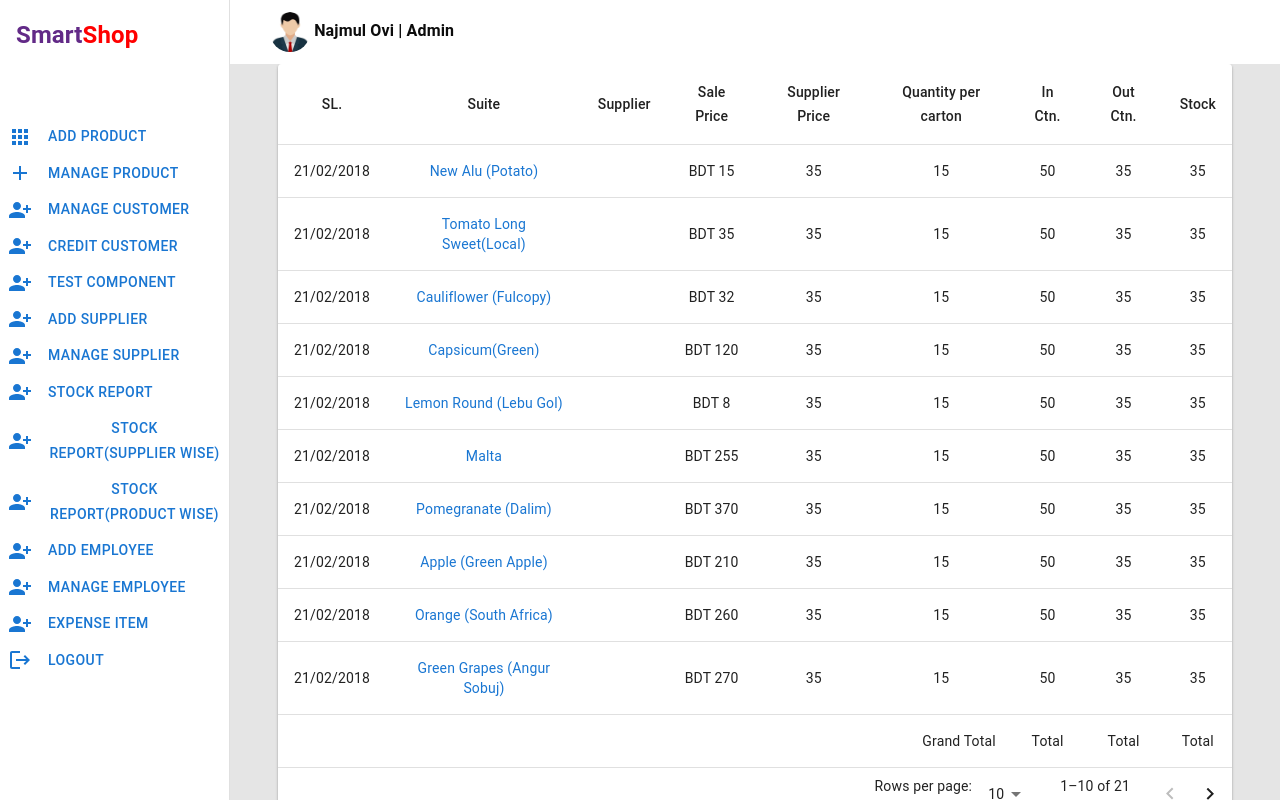
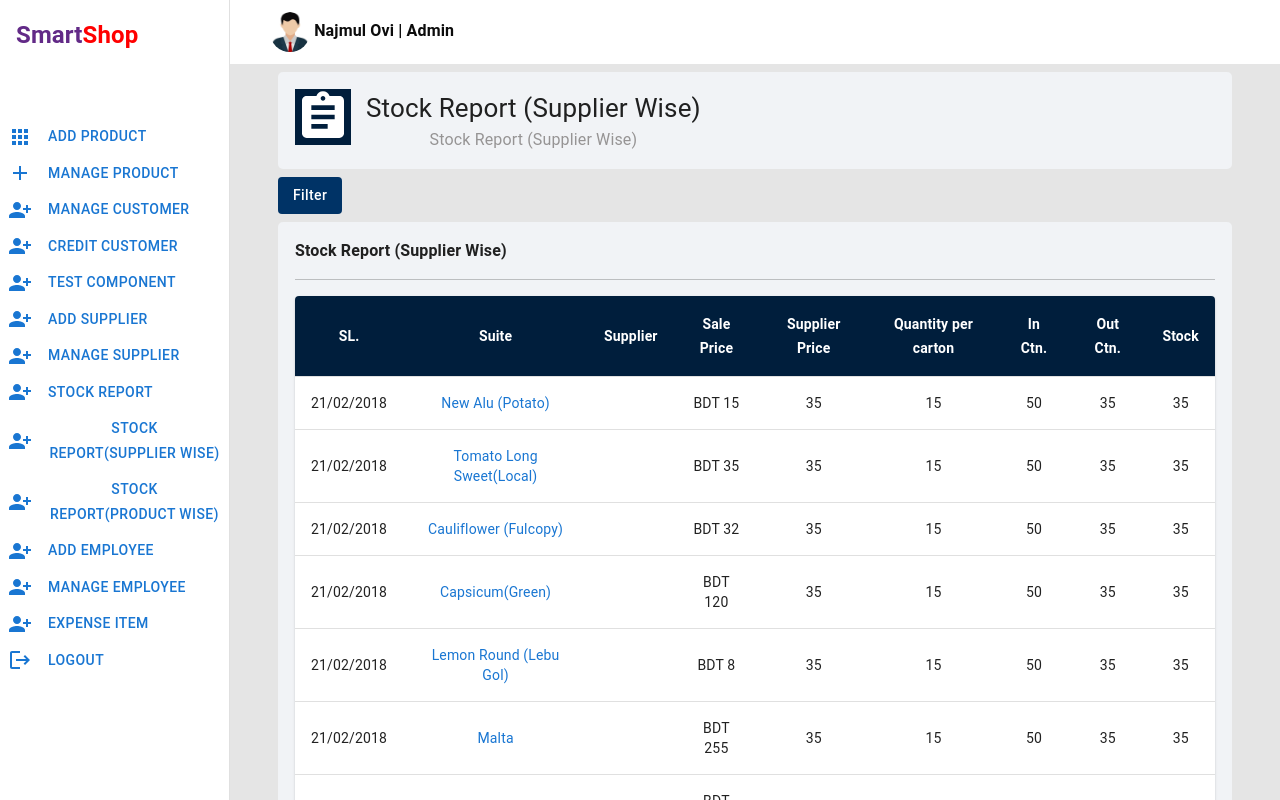
Before and after one commit to imRHB/smart-shop-client, a React (Create React App) app: page /dashboard/supplier-stock-report in a window 1280 px wide. Shown: the top 800 px of the page. Built offline with nearby package versions, Linux system fonts and the light colour scheme.

Commit message:
filter button added and design modified

```diff
--- /dev/null
+++ b/src/pages/Dashboard/SupplierStock/Supplier.module.css
@@ -0,0 +1,47 @@
+.tableContainer {
+    background-color: #f1f3f6;
+    padding: 17px;
+    border-radius: 5px;
+  }
+  .tableHover:hover {
+    background-color: #cffcb6;
+  }
+
+  .tableHeader {
+    background-color: #001e3c;
+  }
+
+  .tableCell {
+    color: #fff !important;
+    font-weight: 700 !important;
+  }
+
+
+
+  .assignmentIcon {
+    font-size: 56px !important;
+    color: #fff !important;
+    background-color: #001e3c !important;
+    margin-right: 15px !important;
+  }
+
+  .btn {
+    background-color: #003366 !important;
+    color: #fff !important;
+    text-transform: capitalize !important;
+    padding-left: 15px !important;
+    padding-right: 15px !important;
+    margin-right: 5px !important;
+  }
+
+  .btn:hover {
+    background-color: #003366 !important;
+    color: #fff !important;
+  }
+
+
+  .topContainer {
+    background-color: #f1f3f6;
+    padding: 17px;
+    border-radius: 5px;
+  }
--- a/src/pages/Dashboard/SupplierStock/SupplierStock.js
+++ b/src/pages/Dashboard/SupplierStock/SupplierStock.js
@@ -6,17 +6,19 @@ import TableContainer from "@mui/material/TableContainer";
 import TableHead from "@mui/material/TableHead";
 import TableRow from "@mui/material/TableRow";
 import Paper from "@mui/material/Paper";
-
+import AssignmentIcon from "@mui/icons-material/Assignment";
 import TablePagination from "@mui/material/TablePagination";
-import { Container, Link } from "@mui/material";
+import { Button, Collapse, Container, FormControl, Link, MenuItem, Select, Typography } from "@mui/material";
 import products from "../../../assets/data/products.json";
+import styles from './Supplier.module.css'
+import { Box } from '@mui/system';
 
 function Row(props) {
     const { product } = props;
 
     return (
         <React.Fragment>
-            <TableRow hover sx={{ "&:last-child td, &:last-child th": { border: 0 } }}>
+            <TableRow sx={{ "&:last-child td, &:last-child th": { border: 0 } }} className={`${styles.tableHover}`}>
 
                 <TableCell component="th" scope="row">
                     21/02/2018                </TableCell>
@@ -34,10 +36,16 @@ function Row(props) {
 }
 const SupplierStock = () => {
     const [page, setPage] = React.useState(0);
+    const [open, setOpen] = React.useState(false);
     const [rowsPerPage, setRowsPerPage] = React.useState(10);
+    const [supplier, setSupplier] = React.useState('');
 
     const handleChangePage = (event, newPage) => {
         setPage(newPage);
+    };
+
+    const handleChange = (event) => {
+        setSupplier(event.target.value);
     };
 
     const handleChangeRowsPerPage = (event) => {
@@ -46,20 +54,62 @@ const SupplierStock = () => {
     };
     return (
         <Container sx={{ width: "100%" }}>
-            <Paper>
+            <Box className={`${styles.topContainer}`} sx={{ display: "flex", my: 1 }}>
+                <Typography>
+                    <AssignmentIcon className={`${styles.assignmentIcon}`} />{" "}
+                </Typography>
+                <Typography>
+                    <span style={{ fontSize: "26px" }}>
+                        Stock Report (Supplier Wise)</span> <br />{" "}
+                    <span style={{ color: "#969494" }}>Stock Report (Supplier Wise)</span>
+                </Typography>
+            </Box>
+            <Box sx={{ textAlign: "left", mb: 1 }}>
+                <Button className={`${styles.btn}`} onClick={() => setOpen(!open)}>Filter</Button>
+                <Collapse in={open} sx={{ mt: 2, mb: 2 }} timeout="auto" unmountOnExit className={`${styles.tableContainer}`}>
+                    <FormControl fullWidth>
+                        <Box sx={{ display: "flex", alignItems: "center" }}>
+                            <Typography sx={{ textAlign: "left", mr: 2 }} style={{ fontSize: "17px" }} >
+                                Select Supplier:
+                            </Typography>
+
+
+                            <Select sx={{ minWidth: 150, mr: 1 }}
+                                labelId="demo-simple-select-autowidth-label"
+                                id="demo-simple-select-autowidth"
+                                value={supplier}
+                                label="Select One"
+                                onChange={handleChange}
+                            >
+                                <MenuItem value="Afsana">Afsana</MenuItem>
+                                <MenuItem value="Zahid">Zahid</MenuItem>
+                                <MenuItem value="Rakib">Rakib</MenuItem>
+                                <MenuItem value="Najmul">Najmul</MenuItem>
+                                <MenuItem value="Mahfuz">Mahfuz</MenuItem>
+                                <MenuItem value="Maria">Maria</MenuItem>
+                            </Select>
+                            <Button type='submit' className={`${styles.btn}`}>Search</Button>
+                        </Box>
+                    </FormControl>
+                </Collapse>
+            </Box>
+
+            <Box className={`${styles.tableContainer}`}>
+                <Typography sx={{ fontWeight: "bold", textAlign: "left" }}>Stock Report (Supplier Wise)</Typography>
+                <hr />
                 <TableContainer component={Paper}>
                     <Table aria-label="simple table">
-                        <TableHead>
+                        <TableHead className={`${styles.tableHeader}`}>
                             <TableRow hover>
-                                <TableCell align="center">SL.</TableCell>
-                                <TableCell align="center">Suite</TableCell>
-                                <TableCell align="center">Supplier</TableCell>
-                                <TableCell align="center">Sale Price</TableCell>
-                                <TableCell align="center">Supplier Price</TableCell>
-                                <TableCell align="center">Quantity per carton</TableCell>
-                                <TableCell align="center">In Ctn.</TableCell>
-                                <TableCell align="center">Out Ctn.</TableCell>
-                                <TableCell align="center">Stock</TableCell>
+                                <TableCell className={`${styles.tableCell}`} align="center">SL.</TableCell>
+                                <TableCell className={`${styles.tableCell}`} align="center">Suite</TableCell>
+                                <TableCell className={`${styles.tableCell}`} align="center">Supplier</TableCell>
+                                <TableCell className={`${styles.tableCell}`} align="center">Sale Price</TableCell>
+                                <TableCell className={`${styles.tableCell}`} align="center">Supplier Price</TableCell>
+                                <TableCell className={`${styles.tableCell}`} align="center">Quantity per carton</TableCell>
+                                <TableCell className={`${styles.tableCell}`} align="center">In Ctn.</TableCell>
+                                <TableCell className={`${styles.tableCell}`} align="center">Out Ctn.</TableCell>
+                                <TableCell className={`${styles.tableCell}`} align="center">Stock</TableCell>
                             </TableRow>
                         </TableHead>
                         <TableBody>
@@ -87,7 +137,7 @@ const SupplierStock = () => {
                     />
                 </TableContainer>
 
-            </Paper>
+            </Box>
         </Container>
     );
 };
```
